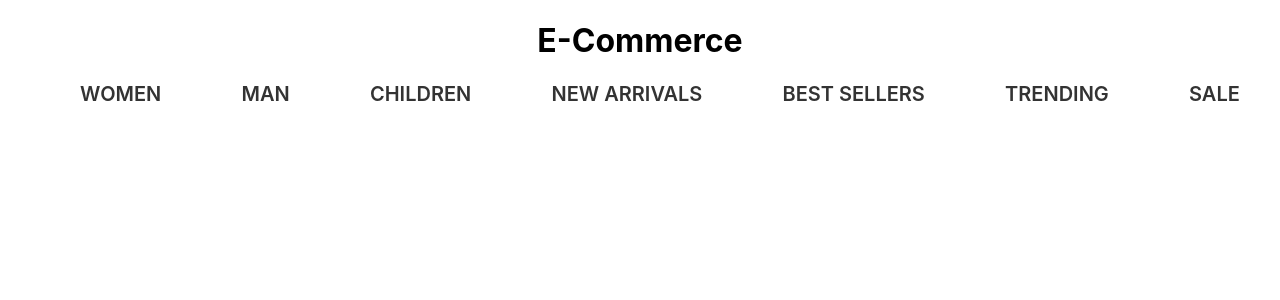
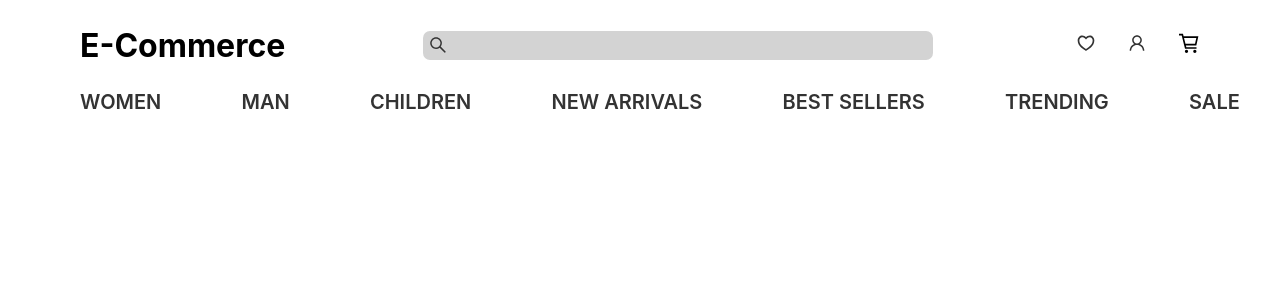
Before and after one commit to senaysenturk/e-commerce, a React (Create React App) app: page / in a window 1280 px wide. Shown: the top 300 px of the page. Built offline with nearby package versions, Linux system fonts and the light colour scheme.

Commit message:
add main header

```diff
--- a/src/companents/shared/header/Header.js
+++ b/src/companents/shared/header/Header.js
@@ -1,5 +1,8 @@
 import React from "react";
 import { Link, Router } from "react-router-dom";
+import { RiHeart3Line } from "react-icons/ri";
+import { AiOutlineSearch, AiOutlineUser } from "react-icons/ai";
+import { GrCart } from "react-icons/gr";
 
 import "./style.scss";
 
@@ -7,37 +10,41 @@ export const Header = ({ title }) => {
   return (
     <>
       <header className="app-header">
-        <div>
+        <div className="main-header">
           <div className="logo">
             <h1>{title}</h1>
           </div>
-          {/*
-          <div className="search_bar ">
-            <div>
-              <span>All</span>
-              <i className="fas fa-caret-down"></i>
-            </div>
+          <div className="search">
+            <span className="search-icon">
+              <AiOutlineSearch />
+            </span>
             <input type="text" />
-            <i className="fas fa-search"></i>
           </div>
-          <div className="flex App-options">
-            <div className="sign">
-              <span>Hello, Sign in</span>
-              <div className="flex account">
-                <span>Account & Lists</span>
-                <i className="fas fa-caret-down"></i>
-              </div>
-            </div>
-            <div className="sign">
-              <span>Returns</span>
-              <span>& Orders</span>
-            </div>
-            <div className="flex cart">
-              <i className="fas fa-shopping-cart"></i>
-              <span className="shopping-cart">Cart</span>
-              <p>0</p>
-            </div>
-          </div> */}
+          <div className="options">
+            <ul>
+              <li>
+                <Link to="">
+                  <span className="icon">
+                    <RiHeart3Line />
+                  </span>
+                </Link>
+              </li>
+              <li>
+                <Link to="">
+                  <span className="icon">
+                    <AiOutlineUser />
+                  </span>
+                </Link>
+              </li>
+              <li>
+                <Link to="">
+                  <span className="icon">
+                    <GrCart />
+                  </span>
+                </Link>
+              </li>
+            </ul>
+          </div>
         </div>
 
         <div className="category-header">
--- a/src/companents/shared/header/style.scss
+++ b/src/companents/shared/header/style.scss
@@ -6,13 +6,70 @@ $danger-color: brown;
 
 
 .app-header {
-    h1 {
-        cursor: pointer;
+
+    .main-header {
+        position: relative;
+        height: 40px;
+        display: flex;
+        align-items: center;
+        justify-content: space-between;
+        padding: 0 30px;
+        margin: 25px 50px;
+
+        .logo {
+            display: flex;
+            align-items: center;
+
+
+            h1 {
+                cursor: pointer;
+            }
+        }
+
+
+        .search {
+            .search-icon {
+                position: relative;
+                top: 4px;
+                right: -25px;
+                z-index: 3;
+                color: $dark-color;
+                font-size: 20px;
+                cursor: pointer;
+            }
+
+            input {
+                height: 25px;
+                background: lightgrey;
+                border: none;
+                border-radius: 7px;
+                padding: 2px 5px;
+                width: 500px;
+                text-indent: 20px;
+                font-size: 18px;
+            }
+        }
+
+        .options ul {
+            display: flex;
+            align-items: center;
+            justify-content: flex-end;
+            list-style: none;
+            gap: 0 25px;
+
+            li {
+                margin-left: 5%;
+                padding-right: 1%;
+
+                .icon {
+                    font-size: 20px;
+                    color: $dark-color;
+                }
+            }
+        }
     }
 
     .category-header {
-
-
         nav ul {
             display: flex;
             justify-content: space-around;
@@ -20,6 +77,7 @@ $danger-color: brown;
             list-style: none;
 
             li {
+                height: 35px;
 
                 a {
                     text-decoration: none;
@@ -32,8 +90,8 @@ $danger-color: brown;
                 &:hover {
                     transform: scale(1.2);
                     // underline eklenecek ...!
-                   /*  border-bottom: 2px solid $light-color ;
-                    border-radius: 5px; */
+                    border-bottom: 2px solid $dark-color;
+                    border-radius: 5px;
                 }
             }
         }
```
